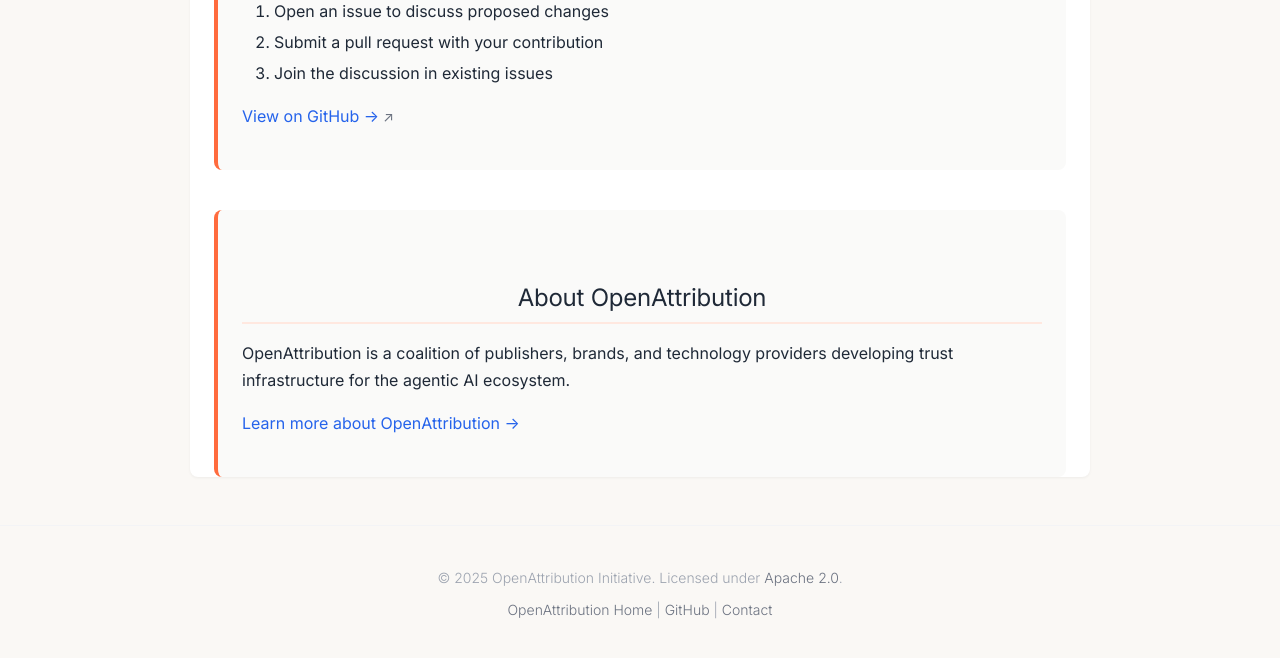
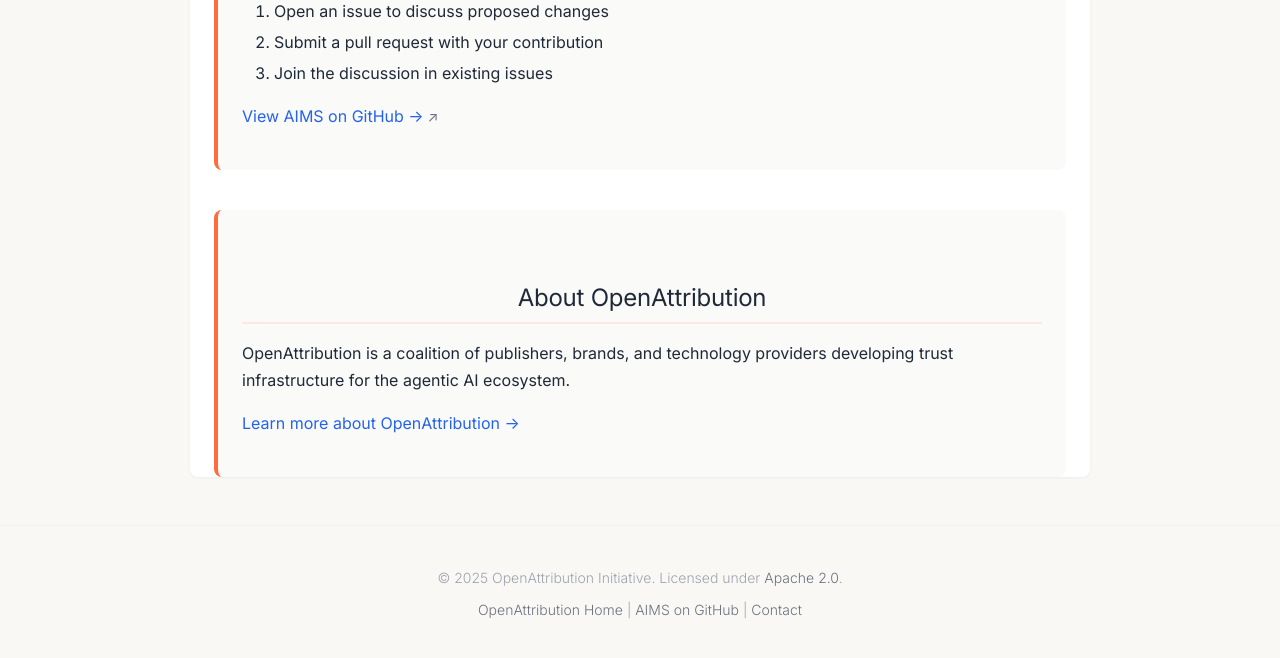
Before and after one commit to openattribution-org/website, a Jekyll site: the page aims/index.html, which Jekyll copies as it is, in a window 1280 px wide and 900 px high, scrolled down 2474 px. Shown: the part 238-896 px from the top of the window. Built offline with Jekyll 4.4.1, drawn with Linux system fonts in a browser that asks for light colours.

Commit message:
Add specific GitHub links to AIMS directory
Updates all GitHub links to point to /tree/main/aims instead of repo root.
Adds 'Contribute' link at end of specification.

```diff
--- a/aims/examples/viewer.html
+++ b/aims/examples/viewer.html
@@ -190,7 +190,7 @@
     <footer class="doc-footer">
         <div class="container">
             <p>&copy; 2025 OpenAttribution Initiative. Licensed under Apache 2.0.</p>
-            <p><a href="../../index.html">OpenAttribution Home</a> | <a href="https://github.com/openattribution-org/openattribution-org.github.io">GitHub</a></p>
+            <p><a href="../../index.html">OpenAttribution Home</a> | <a href="https://github.com/openattribution-org/openattribution-org.github.io/tree/main/aims">AIMS on GitHub</a></p>
         </div>
     </footer>
 
--- a/aims/index.html
+++ b/aims/index.html
@@ -148,7 +148,7 @@
                 <li>Join the discussion in existing issues</li>
             </ol>
             <p>
-                <a href="https://github.com/openattribution-org/openattribution-org.github.io" class="link-external">View on GitHub →</a>
+                <a href="https://github.com/openattribution-org/openattribution-org.github.io/tree/main/aims" class="link-external">View AIMS on GitHub →</a>
             </p>
         </section>
 
@@ -168,7 +168,7 @@
     <footer class="doc-footer">
         <div class="container">
             <p>&copy; 2025 OpenAttribution Initiative. Licensed under <a href="#license">Apache 2.0</a>.</p>
-            <p><a href="../index.html">OpenAttribution Home</a> | <a href="https://github.com/openattribution-org/openattribution-org.github.io">GitHub</a> | <a href="mailto:info@openattribution.org">Contact</a></p>
+            <p><a href="../index.html">OpenAttribution Home</a> | <a href="https://github.com/openattribution-org/openattribution-org.github.io/tree/main/aims">AIMS on GitHub</a> | <a href="mailto:info@openattribution.org">Contact</a></p>
         </div>
     </footer>
 </body>
```
Also changed, not shown: aims/SPECIFICATION.md (+2 -0 lines).
